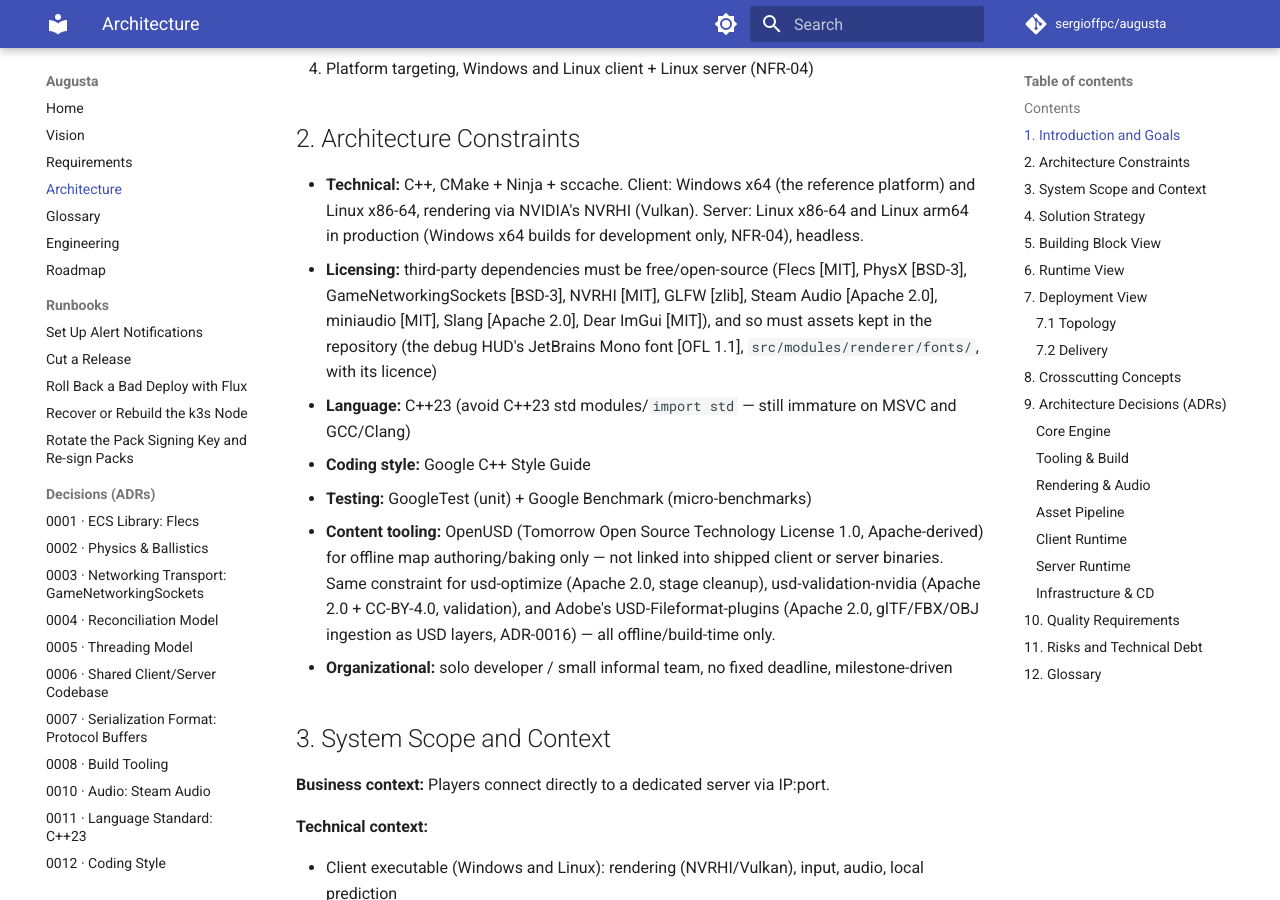
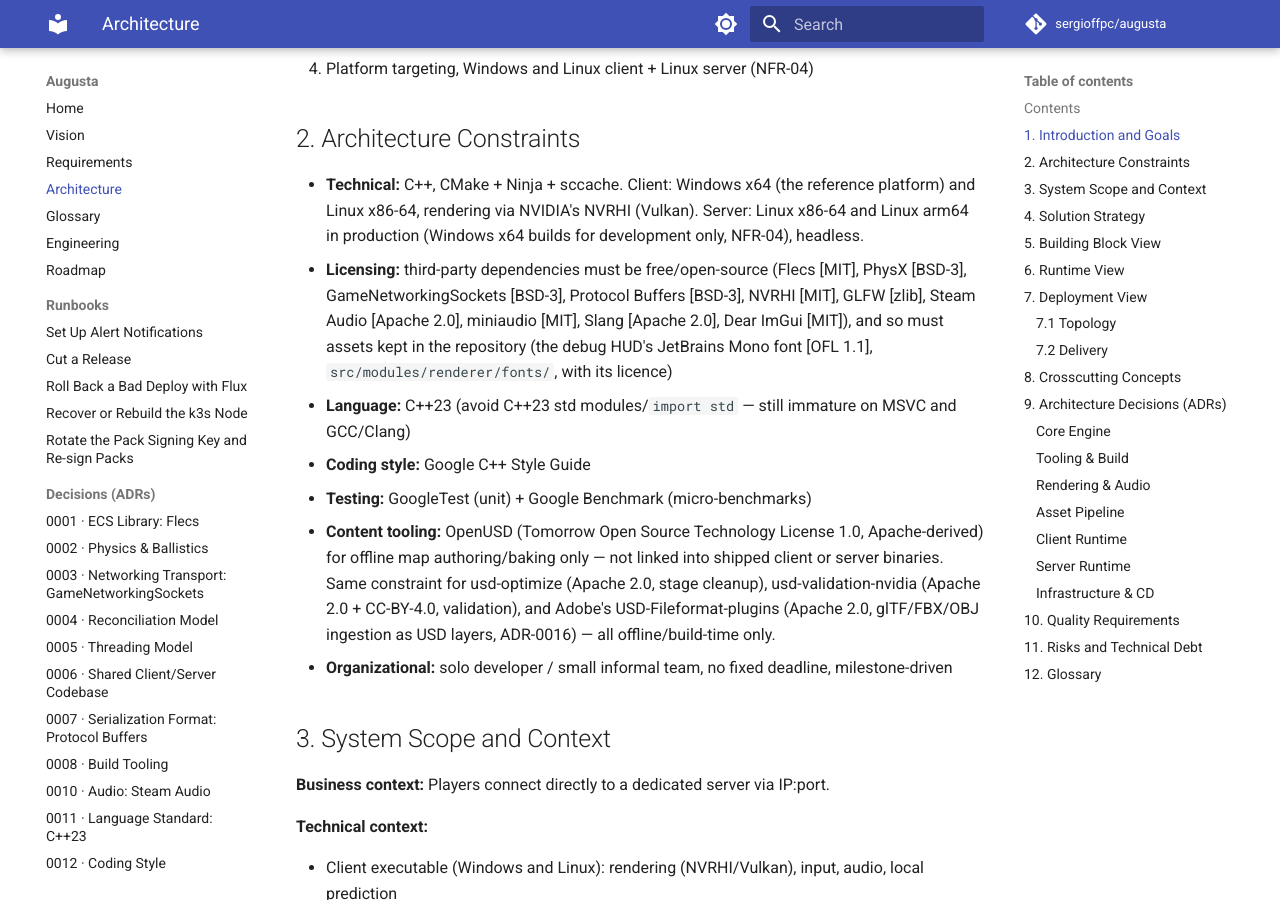
Before and after one commit to sergioffpc/augusta, an MkDocs documentation site: the page built from docs/ARCHITECTURE.md, in a window 1280 px wide and 900 px high, scrolled down 1173 px. Built offline with MkDocs 1.6.1 and Material for MkDocs 9.7.7, drawn with Linux system fonts in a browser that asks for light colours; comment, search, counter and statistics services are not loaded.

Commit message:
build(protocol): generate the protocol's C++ from one .proto
The Networking Protocol's one schema, src/modules/protocol/proto/augusta.proto
(proto3, package augusta), describes the whole catalogue under augusta.Message
and every capture record under augusta.CaptureRecord, in ADR-0007's flat
layout. protobuf_generate builds its C++ (augusta.pb.h) into the build tree
with vcpkg's protoc; augusta_protocol links the full runtime PRIVATE. The codec
does not use it yet.

protocol_boundary allows the full protobuf runtime, PRIVATE, as the protocol's
one non-augusta link, and fails on a protobuf or generated-header include in
any header outside the module. ADR-0007 states the envelopes' disjoint oneof
ranges: augusta.Message's from 1, augusta.CaptureRecord's from 1000.

Refs #963

Co-Authored-By: Claude Opus 5.5 <noreply@anthropic.com>

```diff
--- a/CMakeLists.txt
+++ b/CMakeLists.txt
@@ -129,6 +129,10 @@ endif()
 find_package(flecs CONFIG REQUIRED)
 find_package(GameNetworkingSockets CONFIG REQUIRED)
 find_package(unofficial-omniverse-physx-sdk CONFIG REQUIRED)
+# Protocol Buffers: the Networking Protocol's wire (ADR-0007). The full runtime
+# GameNetworkingSockets already links, and protoc with protobuf_generate, which
+# vcpkg builds for the host, so every preset generates the protocol's C++.
+find_package(protobuf CONFIG REQUIRED)
 
 # NVTX (github.com/NVIDIA/NVTX) is header-only and not on vcpkg, so it's
 # vendored as a pinned git submodule (third_party/nvtx) instead. Not
--- a/docs/ARCHITECTURE.md
+++ b/docs/ARCHITECTURE.md
@@ -46,10 +46,11 @@ Top quality goals (see [REQUIREMENTS.md](./REQUIREMENTS.md) for full NFR list):
   Server: Linux x86-64 and Linux arm64 in production (Windows x64 builds for
   development only, NFR-04), headless.
 - **Licensing:** third-party dependencies must be free/open-source (Flecs [MIT],
-  PhysX [BSD-3], GameNetworkingSockets [BSD-3], NVRHI [MIT], GLFW [zlib], Steam
-  Audio [Apache 2.0], miniaudio [MIT], Slang [Apache 2.0], Dear ImGui [MIT]),
-  and so must assets kept in the repository (the debug HUD's JetBrains Mono font
-  [OFL 1.1], `src/modules/renderer/fonts/`, with its licence)
+  PhysX [BSD-3], GameNetworkingSockets [BSD-3], Protocol Buffers [BSD-3], NVRHI
+  [MIT], GLFW [zlib], Steam Audio [Apache 2.0], miniaudio [MIT], Slang [Apache
+  2.0], Dear ImGui [MIT]), and so must assets kept in the repository (the debug
+  HUD's JetBrains Mono font [OFL 1.1], `src/modules/renderer/fonts/`, with its
+  licence)
 - **Language:** C++23 (avoid C++23 std modules/`import std` — still immature on
   MSVC and GCC/Clang)
 - **Coding style:** Google C++ Style Guide
--- a/vcpkg.json
+++ b/vcpkg.json
@@ -17,6 +17,7 @@
     "libsodium",
     "lua",
     "physx",
+    "protobuf",
     {
       "name": "prometheus-cpp",
       "default-features": false
```
Also changed, not shown: docs/adr/0007-serialization-format.md (+6 -2 lines), src/modules/protocol/README.md (+6 -0 lines), 4 other files.
